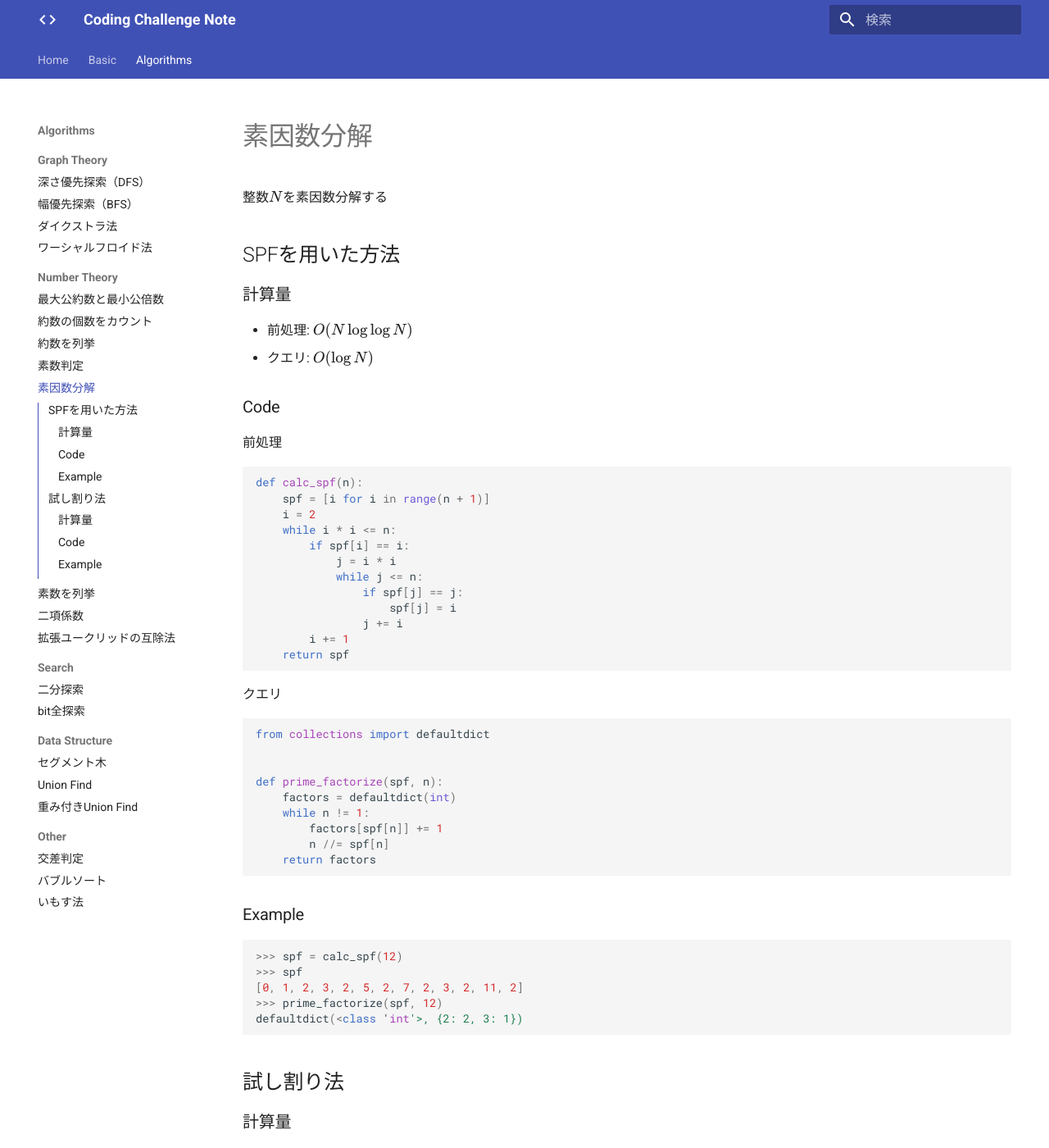
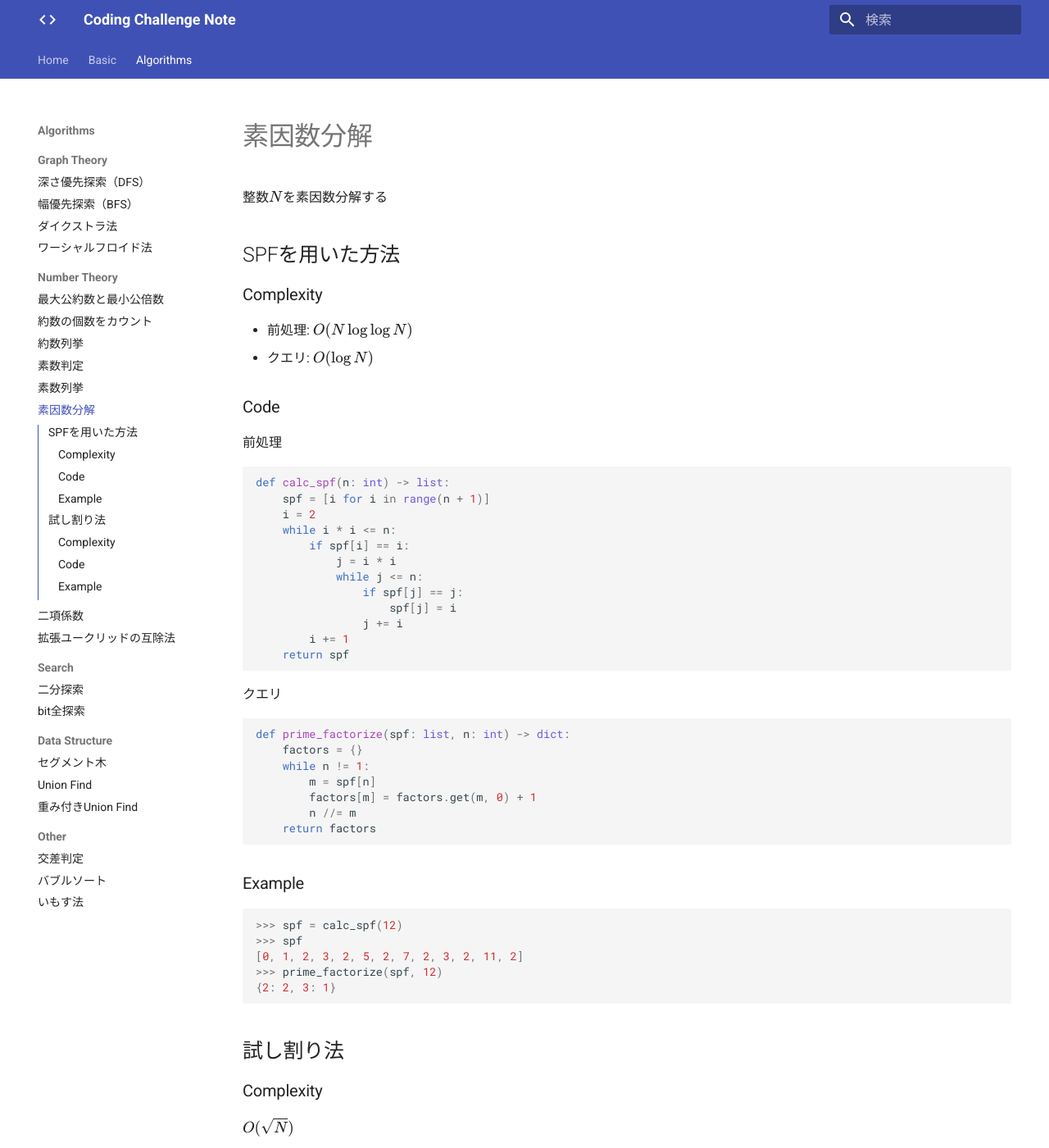
Before and after one commit to xkumiyu/coding-challenge-note, an MkDocs documentation site: the page built from docs/algorithms/prime_factorize.md, in a window 1280 px wide and 1400 px high. Shown: the whole window at 82% size. Built offline with MkDocs 1.6.1 and Material for MkDocs 9.7.7, drawn with Linux system fonts in a browser that asks for light colours; formulas are drawn with MathJax 3.

Commit message:
update pages related to prime numbers

````diff
--- a/docs/algorithms/prime_factorize.md
+++ b/docs/algorithms/prime_factorize.md
@@ -4,7 +4,7 @@
 
 ## SPFを用いた方法
 
-### 計算量
+### Complexity
 
 - 前処理: $O(N\log{\log{N}})$
 - クエリ: $O(\log{N})$
@@ -14,7 +14,7 @@
 前処理
 
 ```py
-def calc_spf(n):
+def calc_spf(n: int) -> list:
     spf = [i for i in range(n + 1)]
     i = 2
     while i * i <= n:
@@ -31,14 +31,12 @@ def calc_spf(n):
 クエリ
 
 ```py
-from collections import defaultdict
-
-
-def prime_factorize(spf, n):
-    factors = defaultdict(int)
+def prime_factorize(spf: list, n: int) -> dict:
+    factors = {}
     while n != 1:
-        factors[spf[n]] += 1
-        n //= spf[n]
+        m = spf[n]
+        factors[m] = factors.get(m, 0) + 1
+        n //= m
     return factors
 ```
 
@@ -49,19 +47,19 @@ def prime_factorize(spf, n):
 >>> spf
 [0, 1, 2, 3, 2, 5, 2, 7, 2, 3, 2, 11, 2]
 >>> prime_factorize(spf, 12)
-defaultdict(<class 'int'>, {2: 2, 3: 1})
+{2: 2, 3: 1}
 ```
 
 ## 試し割り法
 
-### 計算量
+### Complexity
 
 $O(\sqrt{N})$
 
 ### Code
 
 ```py
-def prime_factorize(n):
+def prime_factorize(n: int) -> list:
     if n == 1:
         return [1]
 
--- a/mkdocs.yml
+++ b/mkdocs.yml
@@ -75,10 +75,10 @@ nav:
     - Number Theory:
       - 最大公約数と最小公倍数: algorithms/gcd_lcm.md
       - 約数の個数をカウント: algorithms/count_divisor.md
-      - 約数を列挙: algorithms/make_divisors.md
+      - 約数列挙: algorithms/make_divisors.md
       - 素数判定: algorithms/is_prime.md
+      - 素数列挙: algorithms/prime_enumeration.md
       - 素因数分解: algorithms/prime_factorize.md
-      - 素数を列挙: algorithms/prime_boolean_table.md
       - 二項係数: algorithms/binomial_coefficients.md
       - 拡張ユークリッドの互除法: algorithms/extension_gcd.md
     - Search:
````
Also changed, not shown: docs/algorithms/make_divisors.md (+1 -1 lines), docs/algorithms/prime_boolean_table.md (deleted, +0 -33 lines), docs/algorithms/prime_enumeration.md (added, +43 -0 lines).
